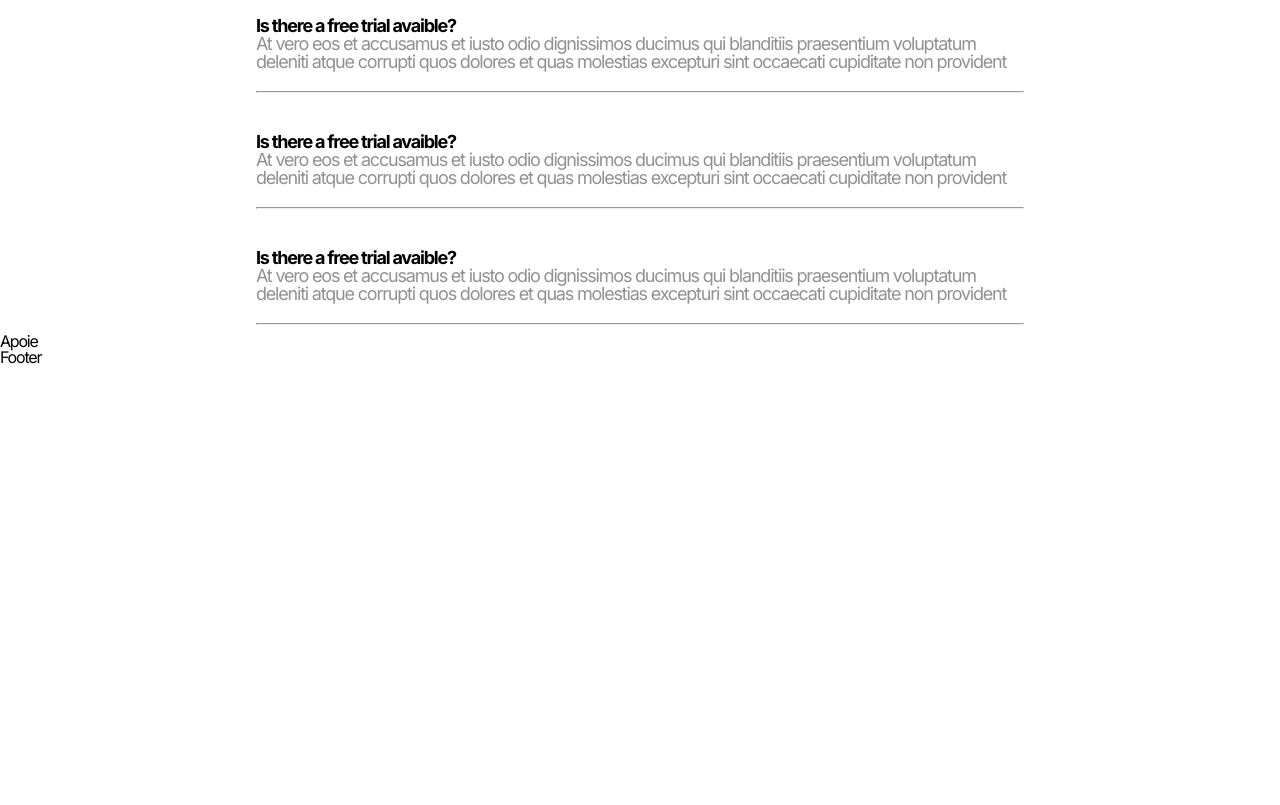
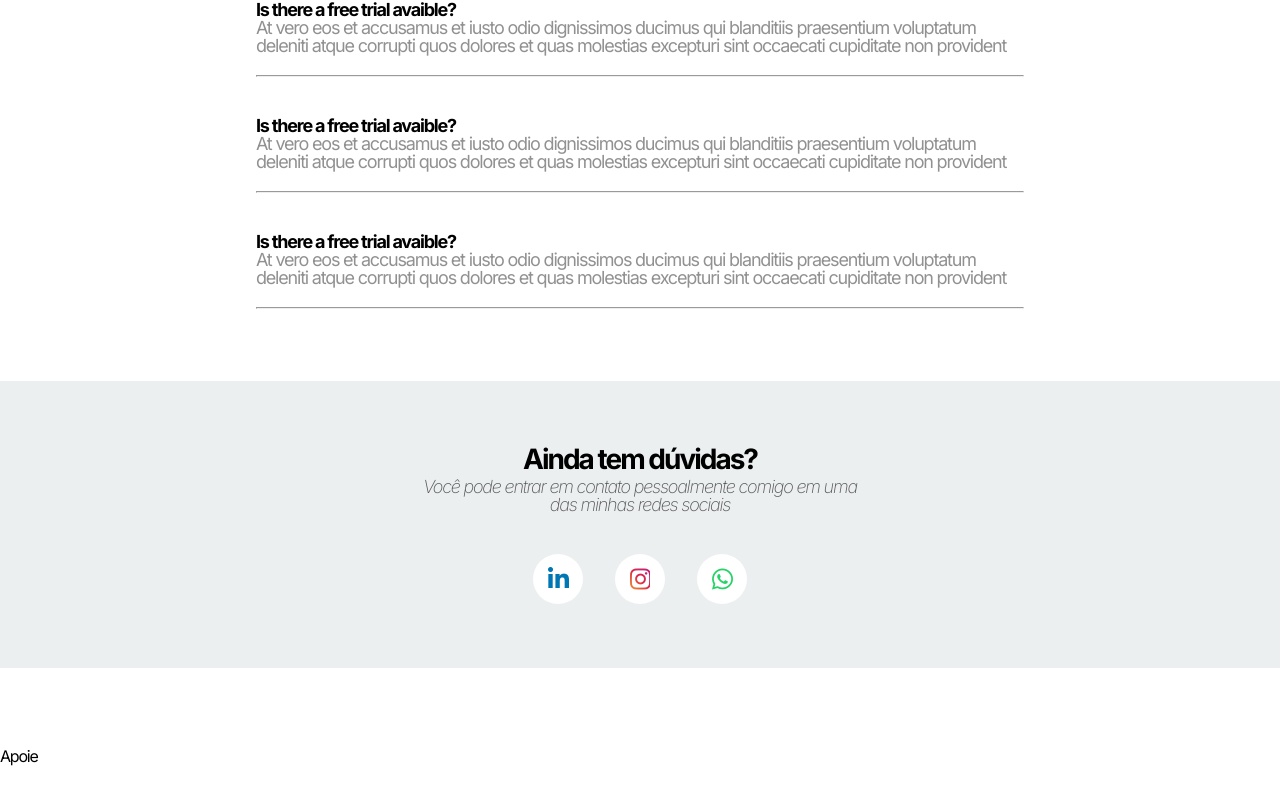
Before and after one commit to Caiorossi00/Gerador-Pex, a React (Vite) app: page / in a window 1280 px wide. Shown: the part 1979-2784 px from the top of the page. Before the commit the page ends 2346 px from the top, so only its background shows below. Built offline with nearby package versions, Linux system fonts and the light colour scheme.

Commit message:
faq ui update

```diff
--- a/index.html
+++ b/index.html
@@ -10,6 +10,10 @@
       href="https://fonts.googleapis.com/css2?family=Inter:ital,opsz,wght@0,14..32,100..900;1,14..32,100..900&display=swap"
       rel="stylesheet"
     />
+    <script
+      src="https://kit.fontawesome.com/d3fb1e03fb.js"
+      crossorigin="anonymous"
+    ></script>
     <title>Pex</title>
   </head>
   <body>
--- a/src/App.css
+++ b/src/App.css
@@ -28,3 +28,9 @@ main {
   margin-bottom: 10vh;
   margin-top: 10vh;
 }
+
+.app-misc {
+  display: flex;
+  flex-direction: column;
+  gap: 10vh;
+}
--- a/src/App.tsx
+++ b/src/App.tsx
@@ -64,7 +64,7 @@ function App() {
           </div>
         </div>
 
-        <div>
+        <div className="app-misc">
           <Faq />
           <Apoie />
           <Footer />
--- a/src/components/Faq/Faq.tsx
+++ b/src/components/Faq/Faq.tsx
@@ -3,7 +3,7 @@ import "../../styles/Faq.scss";
 
 const Faq = () => {
   return (
-    <div className="faq-container">
+    <div className="faq-container" id="faq">
       <div className="faq-header">
         <p>Faq</p>
         <h1>Perguntas Frequentes</h1>
@@ -18,6 +18,39 @@ const Faq = () => {
           </div>
         ))}
       </div>
+      <div className="faq-pending">
+        <div>
+          <h1>Ainda tem dúvidas?</h1>
+          <p>
+            Você pode entrar em contato pessoalmente comigo em uma das minhas
+            redes sociais
+          </p>
+        </div>
+
+        <div className="faq-socials">
+          <a
+            href="https://www.linkedin.com/in/caio-rossi-dev/"
+            target="_blank"
+            rel="noopener noreferrer"
+          >
+            <i className="fab fa-linkedin-in"></i>
+          </a>
+          <a
+            href="https://www.instagram.com/caiorossi.dev"
+            target="_blank"
+            rel="noopener noreferrer"
+          >
+            <i className="fab fa-instagram"></i>
+          </a>
+          <a
+            href="https://wa.me/53984158694"
+            target="_blank"
+            rel="noopener noreferrer"
+          >
+            <i className="fab fa-whatsapp"></i>
+          </a>
+        </div>
+      </div>
     </div>
   );
 };
--- a/src/components/Hero/Navbar.tsx
+++ b/src/components/Hero/Navbar.tsx
@@ -5,10 +5,13 @@ export default function Navbar() {
     <nav className="navbar">
       <ul className="nav-links">
         <li>
-          <a href="#">Quem sou eu?</a>
+          <a href="#form">Gerar PEX</a>
         </li>
         <li>
-          <a href="#">Apoie o projeto</a>
+          <a href="#faq">FAQ</a>
+        </li>
+        <li>
+          <a href="#apoio">Apoie o projeto</a>
         </li>
         <li>
           <button>
--- a/src/styles/Faq.scss
+++ b/src/styles/Faq.scss
@@ -4,7 +4,7 @@
   display: flex;
   flex-direction: column;
   align-items: center;
-  gap: 10vh;
+  gap: 8vh;
 }
 
 .faq-header {
@@ -57,3 +57,104 @@
     height: 2px;
   }
 }
+
+.faq-pending {
+  display: flex;
+  flex-direction: column;
+  width: 100vw;
+  background-color: #eceff0;
+  align-items: center;
+  text-align: center;
+  padding: 4em 0;
+  gap: 5vh;
+
+  h1 {
+    font-size: 28px;
+    font-weight: bold;
+    letter-spacing: -2px;
+    margin-bottom: 5px;
+  }
+
+  p {
+    width: 450px;
+    margin: 0 auto;
+    color: #585859;
+    font-style: italic;
+    font-size: large;
+    font-weight: 200;
+  }
+}
+
+.faq-socials {
+  display: flex;
+  gap: 2em;
+
+  a {
+    width: 50px;
+    height: 50px;
+    border-radius: 50%;
+    background-color: white;
+    display: flex;
+    align-items: center;
+    justify-content: center;
+    transition: all 0.3s ease;
+    text-decoration: none;
+
+    i {
+      font-size: 24px;
+      transition: all 0.3s ease;
+    }
+
+    &:nth-child(1) {
+      i {
+        color: #0077b5;
+      }
+
+      &:hover {
+        background-color: #0077b5;
+
+        i {
+          color: white;
+        }
+      }
+    }
+
+    &:nth-child(2) {
+      i {
+        background: linear-gradient(
+          45deg,
+          #f09433 0%,
+          #e6683c 25%,
+          #dc2743 50%,
+          #cc2366 75%,
+          #bc1888 100%
+        );
+        -webkit-background-clip: text;
+        -webkit-text-fill-color: transparent;
+        background-clip: text;
+      }
+
+      &:hover {
+        background-color: #f5f5f5;
+
+        i {
+          filter: brightness(0.8);
+        }
+      }
+    }
+
+    &:nth-child(3) {
+      i {
+        color: #25d366;
+      }
+
+      &:hover {
+        background-color: #25d366;
+
+        i {
+          color: white;
+        }
+      }
+    }
+  }
+}
```
